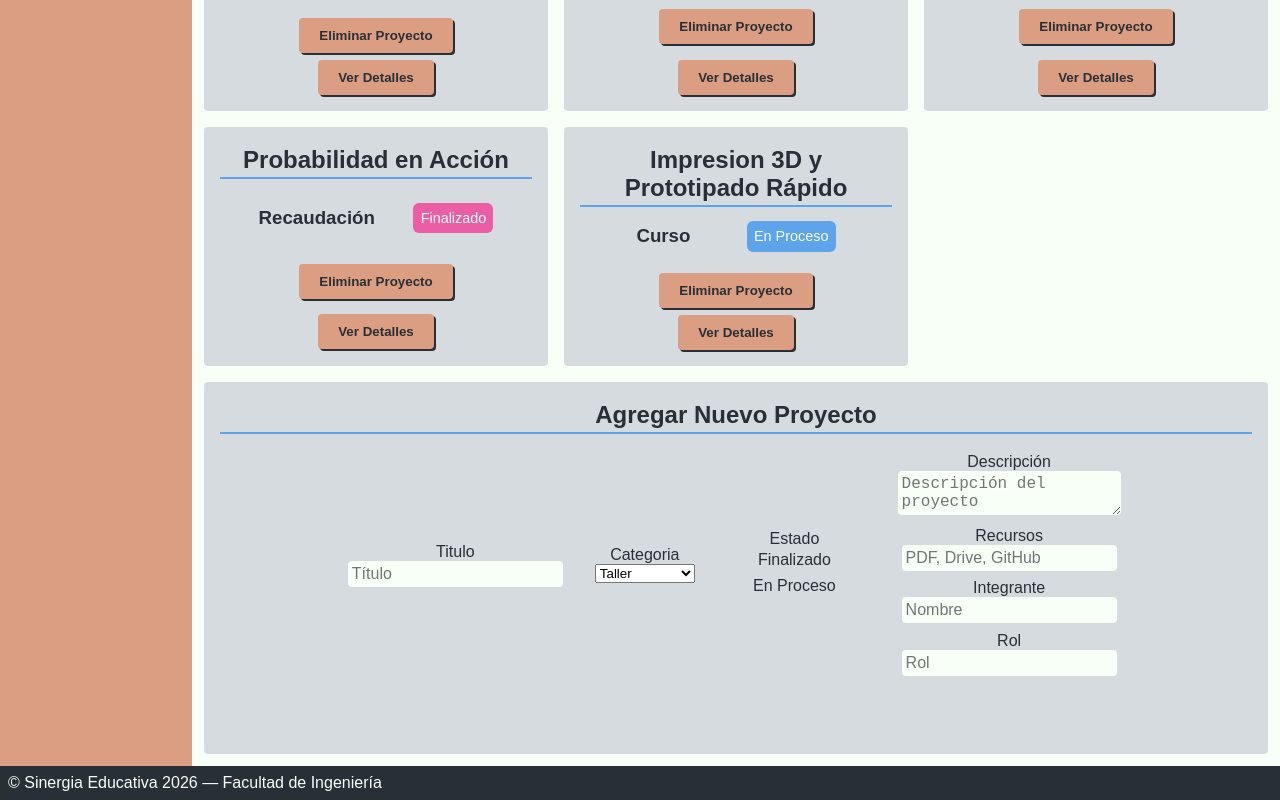
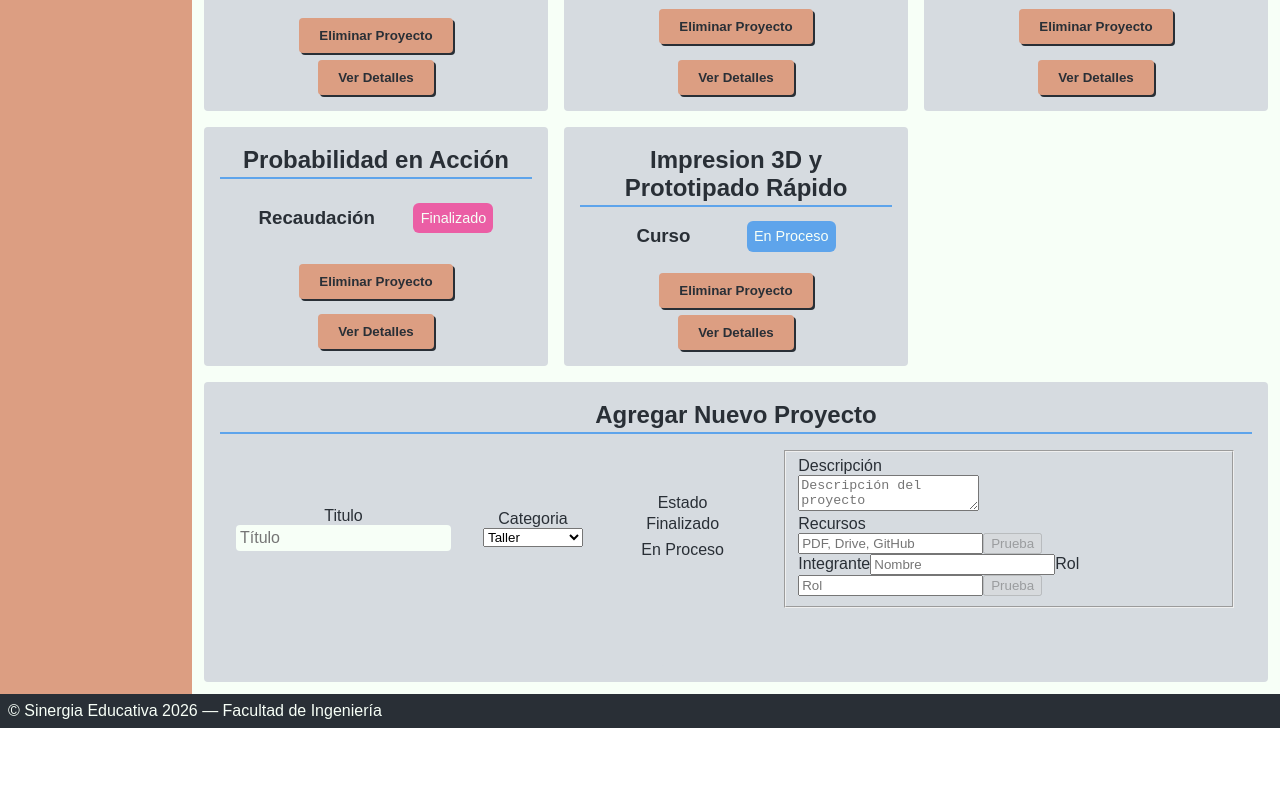
Before and after one commit to Dionicio-Rodrigo/pv_tp3_grupo2, a React (Vite) app: page / in a window 1280 px wide. Shown: the part 359-1159 px from the top of the page. After the commit the page ends 1087 px from the top, so only its background shows below. Built offline with nearby package versions, Linux system fonts and the light colour scheme.

Commit message:
Ahora se puede ingresar muchos recursos, integrantes y roles para cada proyecto

```diff
--- a/src/components/Agregar.jsx
+++ b/src/components/Agregar.jsx
@@ -1,12 +1,12 @@
 import { useEffect, useRef, useState } from "react";
 import "../css/Agregar.css";
+import { AgregarDetalles } from "./AgregarDetalles";
 
 export const AgregarProyecto = ({ funcion }) => {
   const [nuevoProyecto, setnuevoProyecto] = useState({
     titulo: "",
     categoria: "Taller",
     finalizado: undefined,
-
     detalles: {
       descripcion: "",
       recursos: [],
@@ -16,6 +16,10 @@ export const AgregarProyecto = ({ funcion }) => {
   });
 
   const [invalido, setInvalido] = useState(true);
+
+  const handleActualizar = (detalles) => {
+    setnuevoProyecto({ ...nuevoProyecto, detalles: { ...detalles } });
+  };
 
   useEffect(() => {
     if (nuevoProyecto.titulo === "") {
@@ -31,6 +35,7 @@ export const AgregarProyecto = ({ funcion }) => {
 
   const handlefuncion = () => {
     funcion(nuevoProyecto);
+    console.log(nuevoProyecto);
     setnuevoProyecto({
       titulo: "",
       categoria: "Taller",
@@ -108,85 +113,7 @@ export const AgregarProyecto = ({ funcion }) => {
           />
           <label htmlFor="enProceso">En Proceso</label>
         </div>
-        <div id="agregarDetalles">
-          <label>
-            Descripción
-            <br />
-            <textarea
-              placeholder="Descripción del proyecto"
-              onChange={(e) => {
-                setnuevoProyecto({
-                  ...nuevoProyecto,
-
-                  detalles: {
-                    ...nuevoProyecto.detalles,
-                    descripcion: e.target.value,
-                  },
-                });
-              }}
-            />
-          </label>
-
-          <label>
-            Recursos
-            <br />
-            <input
-              type="text"
-              placeholder="PDF, Drive, GitHub"
-              onChange={(e) => {
-                setnuevoProyecto({
-                  ...nuevoProyecto,
-
-                  detalles: {
-                    ...nuevoProyecto.detalles,
-
-                    recursos: e.target.value.split(","),
-                  },
-                });
-              }}
-            />
-          </label>
-
-          <label>
-            Integrante
-            <br />
-            <input
-              type="text"
-              placeholder="Nombre"
-              onChange={(e) => {
-                setnuevoProyecto({
-                  ...nuevoProyecto,
-
-                  detalles: {
-                    ...nuevoProyecto.detalles,
-
-                    equipo: [e.target.value],
-                  },
-                });
-              }}
-            />
-          </label>
-
-          <label>
-            Rol
-            <br />
-            <input
-              type="text"
-              placeholder="Rol"
-              onChange={(e) => {
-                setnuevoProyecto({
-                  ...nuevoProyecto,
-
-                  detalles: {
-                    ...nuevoProyecto.detalles,
-
-                    roles: [e.target.value],
-                  },
-                });
-              }}
-            />
-          </label>
-        </div>
+        <AgregarDetalles actualizar={handleActualizar} />
       </form>
       <button
         form="datosEntrada"
--- /dev/null
+++ b/src/components/AgregarDetalles.jsx
@@ -0,0 +1,120 @@
+import { useEffect, useRef, useState } from "react";
+
+export const AgregarDetalles = ({ actualizar }) => {
+  const [detalles, setDetalles] = useState({
+    descripcion: "",
+    recursos: [],
+    equipo: [],
+    roles: [],
+  });
+
+  const [entradas, setEntradas] = useState({
+    recurso: "",
+    nombre: "",
+    rol: "",
+  });
+  const [btnRecurso, setBtnRecurso] = useState(false);
+  const [btnIntegrante, setBtnIntegrante] = useState(false);
+
+  useEffect(() => {
+    actualizar(detalles);
+  }, [detalles]);
+
+  useEffect(() => {
+    if (entradas.recurso != "") setBtnRecurso(true);
+    else setBtnRecurso(false);
+
+    if (entradas.nombre != "" && entradas.rol != "") setBtnIntegrante(true);
+    else setBtnIntegrante(false);
+  }, [entradas]);
+
+  console.log(entradas);
+
+  return (
+    <fieldset id="agregarDetalles">
+      <div>
+        <label>
+          Descripción
+          <br />
+          <textarea
+            placeholder="Descripción del proyecto"
+            name="descripcion"
+            value={detalles.descripcion}
+            onInput={(e) => {
+              setDetalles({ ...detalles, descripcion: e.target.value });
+            }}
+          />
+        </label>
+      </div>
+      <div>
+        <label>
+          Recursos
+          {detalles.recursos.length > 0 ? `: ${detalles.recursos.length}` : ``}
+          <br />
+          <input
+            type="text"
+            placeholder="PDF, Drive, GitHub"
+            name="recurso"
+            value={entradas.recurso}
+            onChange={(e) => {
+              setEntradas({ ...entradas, recurso: e.target.value });
+            }}
+          />
+        </label>
+        <button
+          type="button"
+          disabled={!btnRecurso}
+          onClick={() => {
+            setDetalles({
+              ...detalles,
+              recursos: [...detalles.recursos, entradas.recurso],
+            });
+            setEntradas({ ...entradas, recurso: "" });
+          }}
+        >
+          Prueba
+        </button>
+      </div>
+      <div>
+        <label>
+          Integrante
+          <input
+            type="text"
+            placeholder="Nombre"
+            name="nombre"
+            value={entradas.nombre}
+            onChange={(e) => {
+              setEntradas({ ...entradas, nombre: e.target.value });
+            }}
+          />
+        </label>
+        <label>
+          Rol
+          <input
+            type="text"
+            placeholder="Rol"
+            name="rol"
+            value={entradas.rol}
+            onChange={(e) => {
+              setEntradas({ ...entradas, rol: e.target.value });
+            }}
+          />
+        </label>
+        <button
+          type="button"
+          disabled={!btnIntegrante}
+          onClick={() => {
+            setDetalles({
+              ...detalles,
+              equipo: [...detalles.equipo, entradas.nombre],
+              roles: [...detalles.roles, entradas.rol],
+            });
+            setEntradas({ ...entradas, nombre: "", rol: "" });
+          }}
+        >
+          Prueba
+        </button>
+      </div>
+    </fieldset>
+  );
+};
```
